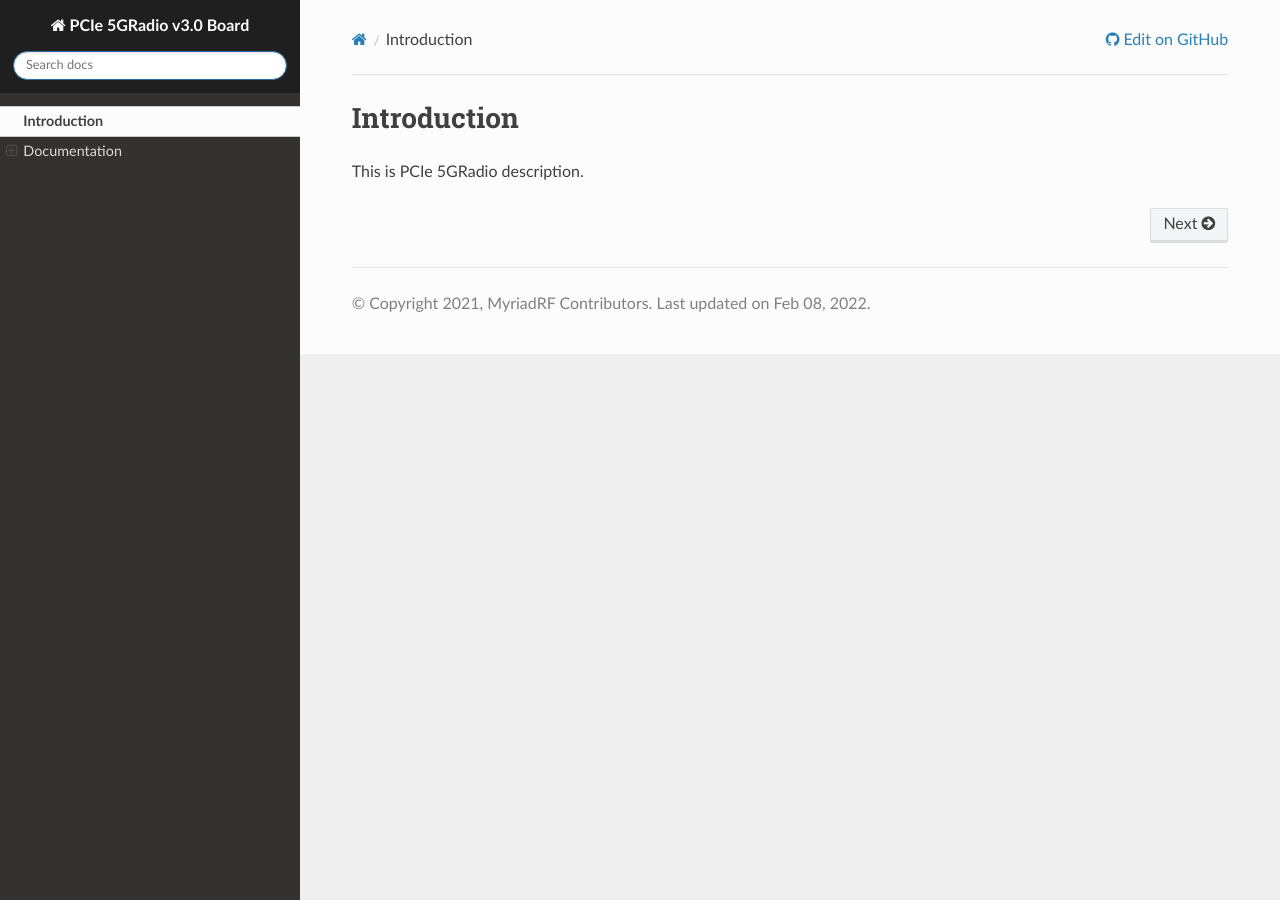
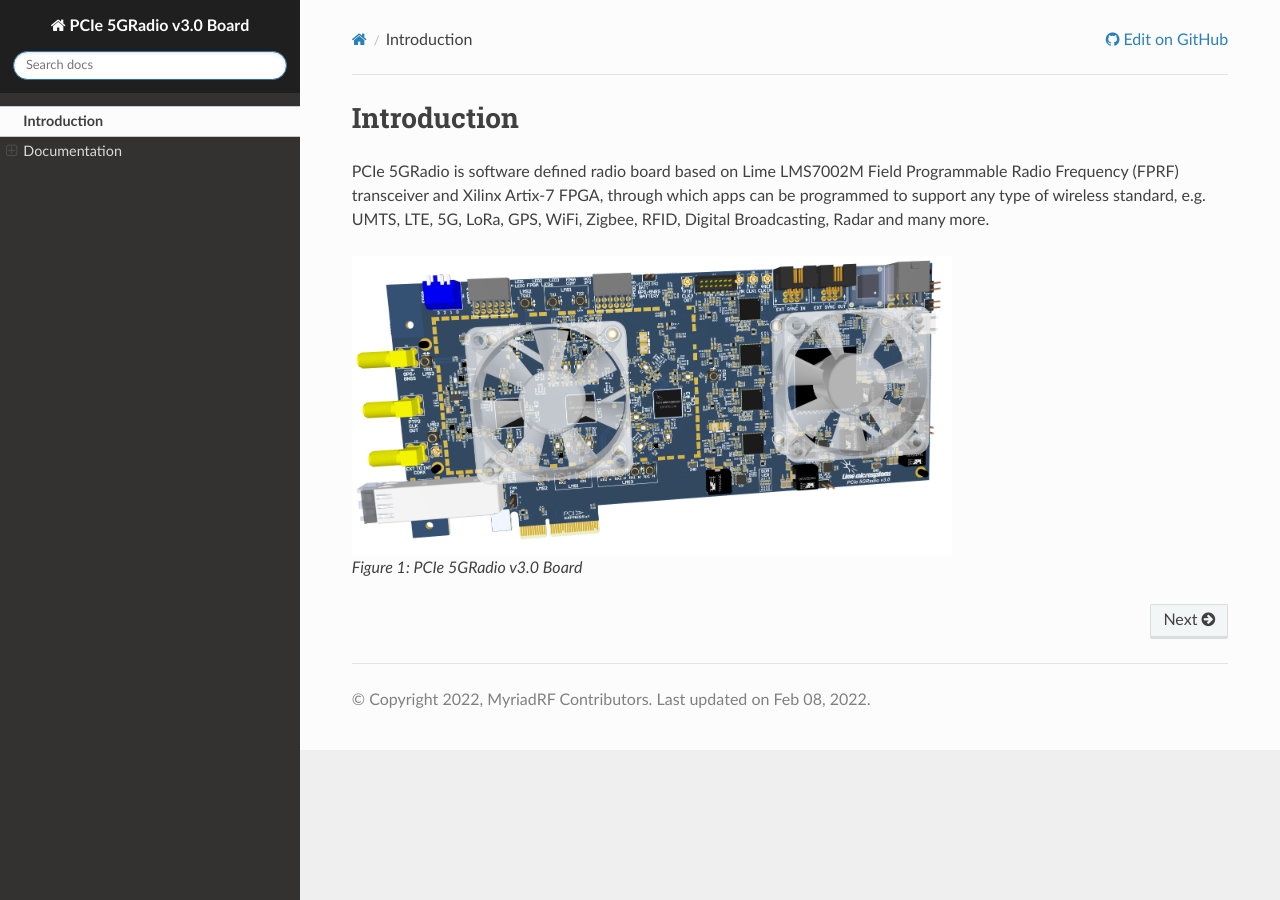
Before and after one commit to myriadrf/LimeSDR-X3, a Sphinx documentation site: the page built from docs/index.rst, in a window 1280 px wide. Built offline with Sphinx 7.4.7 and the Read the Docs theme 2.0.0, drawn with Linux system fonts in a browser that asks for light colours.

Commit message:
Restructured

```diff
--- a/docs/conf.py
+++ b/docs/conf.py
@@ -19,11 +19,11 @@
 # -- Project information -----------------------------------------------------
 
 project = 'PCIe 5GRadio v3.0 Board'
-copyright = '2021, MyriadRF Contributors'
+copyright = '2022, MyriadRF Contributors'
 author = 'Lime Microsystems'
 
 # The full version, including alpha/beta/rc tags
-release = '21.08'
+release = '22.02'
 
 highlight_language = 'console'
 
--- a/docs/documentation/index.rst
+++ b/docs/documentation/index.rst
@@ -7,5 +7,4 @@
    :maxdepth: 2
    :hidden:
 
-   introduction
    board-description
--- a/docs/index.rst
+++ b/docs/index.rst
@@ -8,4 +8,9 @@
 Introduction
 ============
 
-This is PCIe 5GRadio description.
+PCIe 5GRadio is software defined radio board based on Lime LMS7002M Field Programmable Radio Frequency (FPRF) transceiver and Xilinx Artix-7 FPGA, through which apps can be programmed to support any type of wireless standard, e.g. UMTS, LTE, 5G, LoRa, GPS, WiFi, Zigbee, RFID, Digital Broadcasting, Radar and many more.
+
+.. figure:: documentation/images/PCIe_5GRadio_v3.0_3D.png
+  :width: 600
+
+  Figure 1: PCIe 5GRadio v3.0 Board
```
Also changed, not shown: docs/documentation/introduction.rst (deleted, +0 -9 lines).
